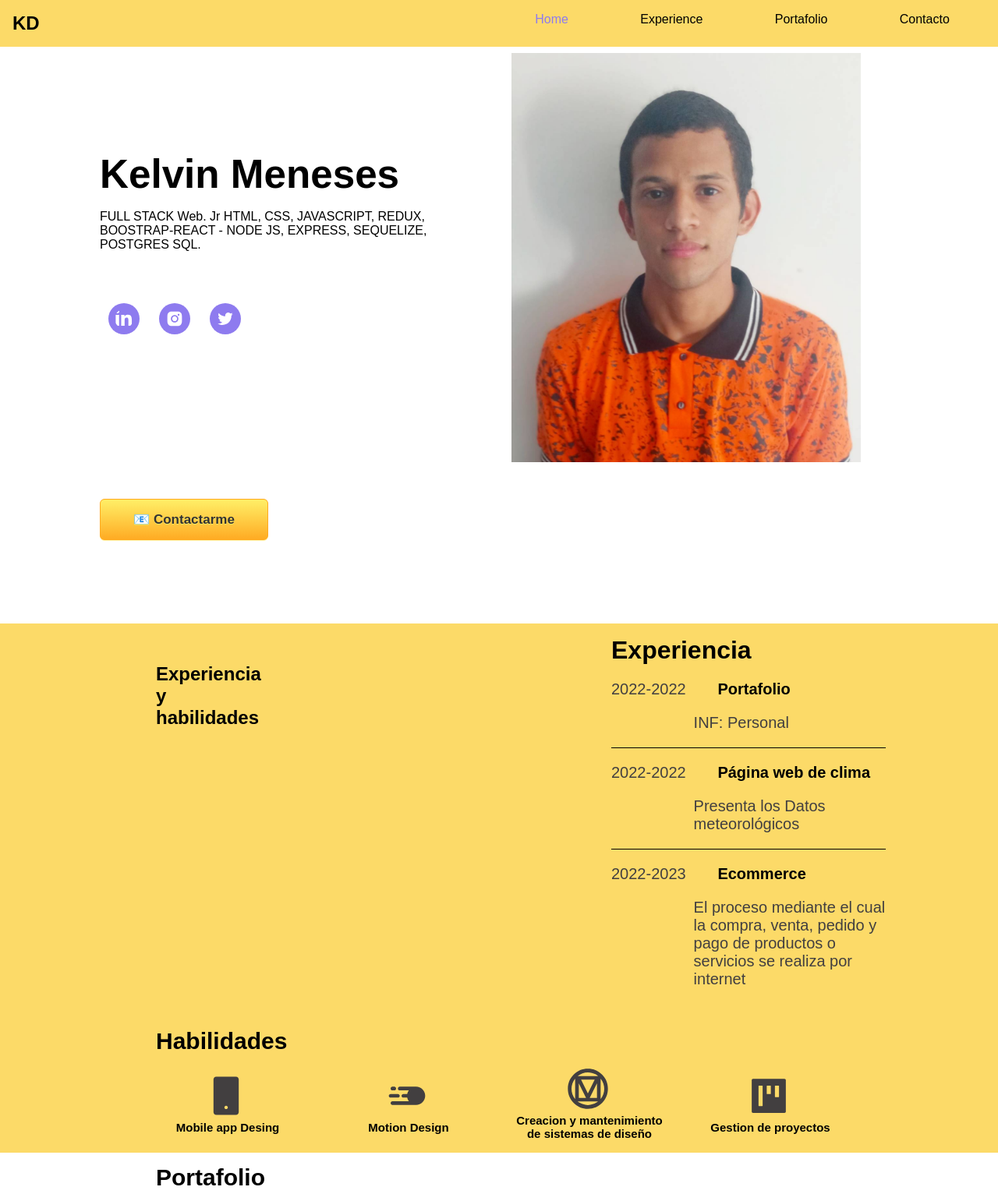
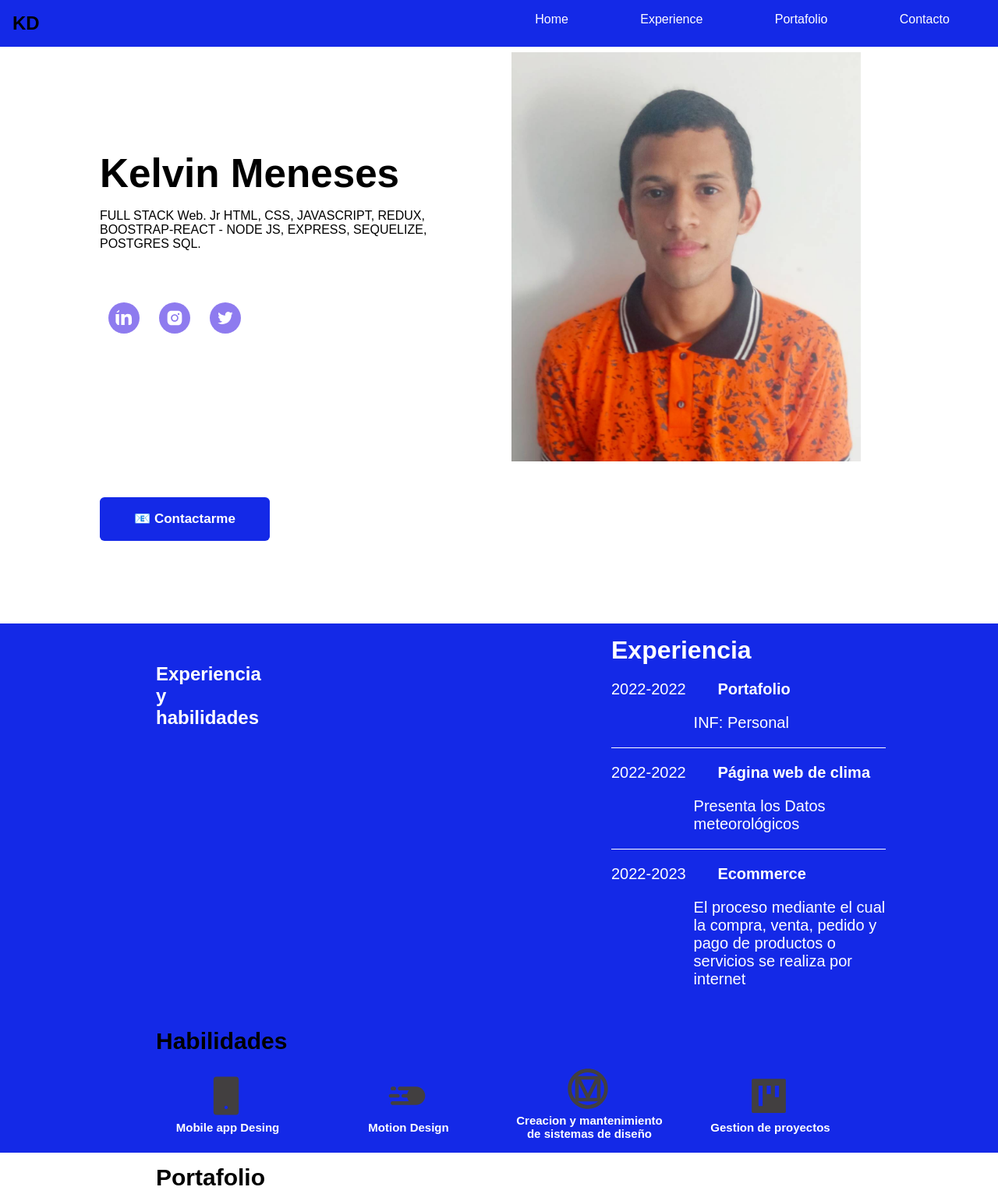
Before and after one commit to kdmsdaniel/portafolio-V-1.1.1, a plain HTML site: page index.html in a window 1280 px wide. Shown: the top 1541 px of the page at 78% size. Drawn offline with Linux system fonts and the light colour scheme.

Commit message:
portafolio V 1.1.2

```diff
--- a/style.css
+++ b/style.css
@@ -21,7 +21,7 @@ body {
   display: flex;
   justify-content: space-between;
   padding: 1em;
-  background-color: #FCDA68;
+  background-color: #1429e7;
 }
 .menu {
   display: flex;
@@ -29,7 +29,7 @@ body {
   justify-content: space-around;
 }
 .menu a {
-  color: rgb(0, 0, 0);
+  color: rgb(255, 255, 255);
   text-decoration: none;
   padding: 10px 20px;
 }
@@ -39,12 +39,12 @@ body {
 }
 
 .menu a:hover {
-  background-color: #8E7BEF;
-  color: #191c32;
+  background-color: #0b6af7;
+  color: #ffffff;
 }
 
 .menu .active {
-  color: #8E7BEF;
+  color: #fbfaff;
 
 }
 .toggle-menu,
@@ -89,24 +89,24 @@ transition: 3s;
 
 
 .download-cv {
-	box-shadow: 0px 1px 0px 0px #fff6af;
-	background:linear-gradient(to bottom, #ffec64 5%, #ffab23 100%);
-	background-color:#ffec64;
+	box-shadow: 0px 1px 0px 0px #1429e7;
+	background:linear-gradient(to bottom, #1429e7 5%, #1429e7 100%);
+	background-color:#1429e7;
 	border-radius:6px;
-	border:1px solid #ffaa22;
+	border: 2px solid #1429e7;
 	display:inline-block;
 	cursor:pointer;
-	color:#333333;
+	color:#ffffff;
 	font-family:Arial;
 	font-size:17px;
 	font-weight:bold;
 	padding:15px 42px;
 	text-decoration:none;
-	text-shadow:0px 1px 0px #ffee66;
+	text-shadow:0px 1px 0px #1429e7;
 }
 .download-cv:hover {
-	background:linear-gradient(to bottom, #ffab23 5%, #ffec64 100%);
-	background-color:#ffab23;
+	background:linear-gradient(to bottom, #4254f5 5%, #00109c 100%);
+	background-color:#0eafe0;
 }
 .download-cv:active {
 	position:relative;
@@ -120,14 +120,14 @@ transition: 3s;
   width: 100vw;
   height: auto;
   align-items:flex-start;
-  background-color: #FCDA68;
+  background-color: #1429e7;
 }
 .Expe {
   width: 25vw;
   grid-column: 1/5;
   padding-left: 200px;
   padding-top: 10%;
-
+  color: #ffffff;
 }
 
 .Experience-info {
@@ -137,11 +137,11 @@ transition: 3s;
 
 .Experience-info h2 {
   font-size: 2em;
-  color: #000000;
+  color: #ffffff;
 
 }
 .divider span{
-   color: #000000;
+   color: #ffffff;
    font-weight: 600;
    padding-left: 10%;
 }
@@ -149,7 +149,7 @@ transition: 3s;
 .designer{
     padding-left: 30%;
     padding-top: -30%;
-    border-bottom: 1px solid #000;
+    border-bottom: 1px solid #ffffff;
 }
 .designer-A{
   padding-left: 30%;
@@ -159,7 +159,7 @@ transition: 3s;
 .divider p{
     font-weight: 100;
     font-size: 20px;
-    color: #423F40;
+    color: #fff;
 }
 .section-uni{
   display: grid;
@@ -167,7 +167,7 @@ transition: 3s;
   width: 100vw;
   height: auto;
   align-items:flex-start;
-  background-color: #FCDA68;
+  background-color: #1429e7;
 }
 .portafolio-heading h3{
   font-size: 30px;
@@ -197,7 +197,7 @@ transition: 3s;
 .container1 h3{
   text-align:center;
   font-size: 15px;
-  color: rgb(0, 0, 0);
+  color: rgb(255, 255, 255);
 }
 .portafolio-heading {
   width: 100vw;
@@ -238,7 +238,7 @@ transition: 3s;
   width: 380px;
   background-color: #ffffff;
   margin: 1em 1em 5em 1em;
-  color: #000000;
+  color: #ffffff;
 }
 
 .footer {
@@ -249,13 +249,13 @@ transition: 3s;
   width: 100vw;
   height: 100px;
   padding: 2em;
-  background-color: #FCDA68;
+  background-color: #1429e7;
 }
 
 .footer-content h5 {
   font-size: 1.5em;
   text-align: center;
-  color: #8E7BEF;
+  color: #ffffff;
 }
 
 .mobil, .email {
@@ -396,7 +396,7 @@ p {
 
   .Expe h3{
     padding-top: 30%;
-
+   color: #fff;
   }
   .Experience {
     display:flow-root;
@@ -452,21 +452,21 @@ p {
 
   .Experience-info h2 {
     font-size: 2em;
-    color: #000000;
+    color: #ffffff;
 
   }
   .designer{
       padding-left: 45%;
       padding-top: -30%;
-      border-bottom: 1px solid #000;
+      border-bottom: 1px solid #ffffff;
   }
   .designer-A{
     padding-left: 45%;
     padding-top: -30%;
-
+    color: #fff;
   }
   .divider span{
-     color: #000000;
+     color: #ffffff;
      font-weight: 600;
      padding-left: 10%;
   }
@@ -474,18 +474,20 @@ p {
   .divider p{
       font-weight: 100;
       font-size: 20px;
-      color: #423F40;
+      color: #ffffff;
   }
   .portafolio-heading h3{
     font-size: 30px;
     padding-left: 30%;
-    padding-top: 15px ;
+    padding-top: 15px;
+    color: #ffffff;
   }
   #id-contacto h2 {
     font-size: 30px;
     font-weight: 00;
     padding-left: 130px;
     padding-top: 50px;
+    color: #000000;
   }
 
 }
```
